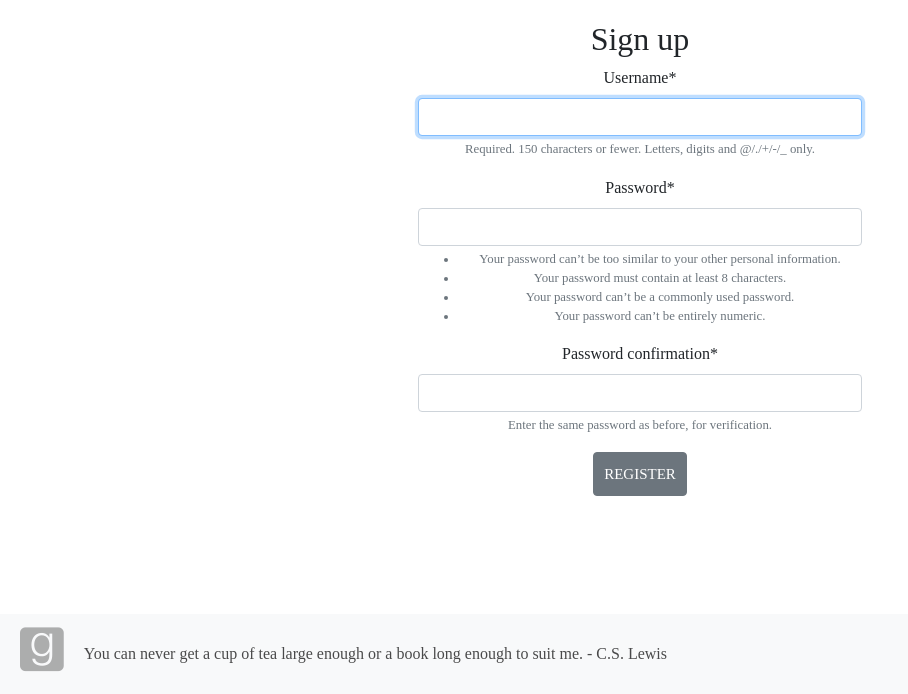
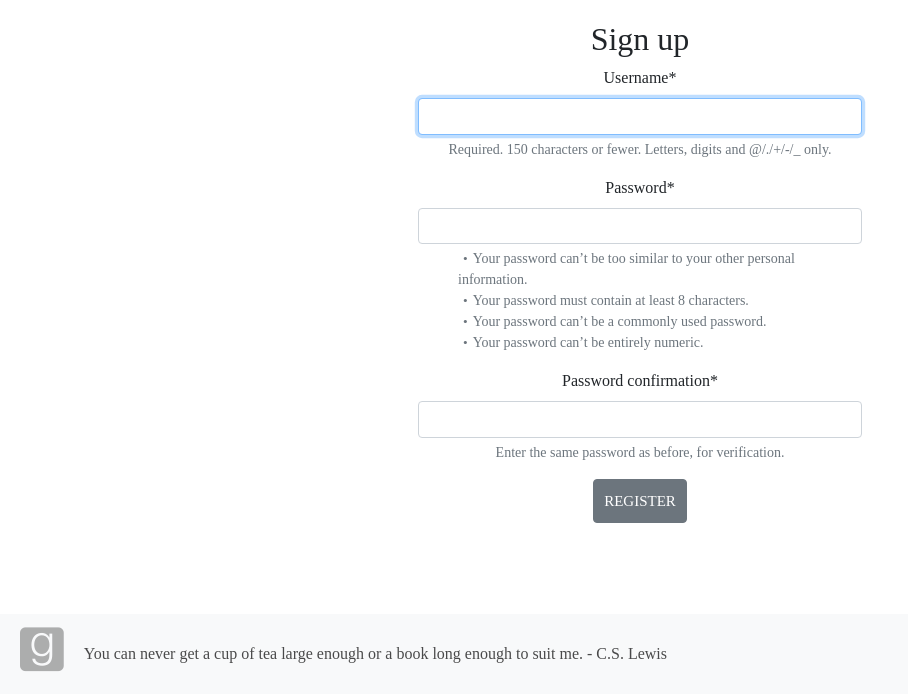
Before and after one commit to didemertens/bookblog, a Django app: page /accounts/signup/ in a window 1280 px wide. Shown: the part 106-800 px from the top of the page, without its empty margins (0-908 px from the left). Run offline with Django 3.2, Linux system fonts and the light colour scheme; some libraries are stand-ins or nearby versions; some web fonts are replaced.

Commit message:
changed crispy form of register page

```diff
--- a/book_app/static/css/book_app.css
+++ b/book_app/static/css/book_app.css
@@ -330,6 +330,25 @@ label{
   margin: 20px 30%;
 }
 
+.form-text{
+  font-size: 14px;
+}
+
+.form-group li{
+  list-style: none;
+  text-align: left;
+}
+
+.form-group ul li:before{
+  content:"•";
+  font-size:10pt;
+  padding: 5px;
+}
+
+.textinput{
+  font-size:15px;
+}
+
 .footer{
   position: fixed;
   bottom: 0;
```
